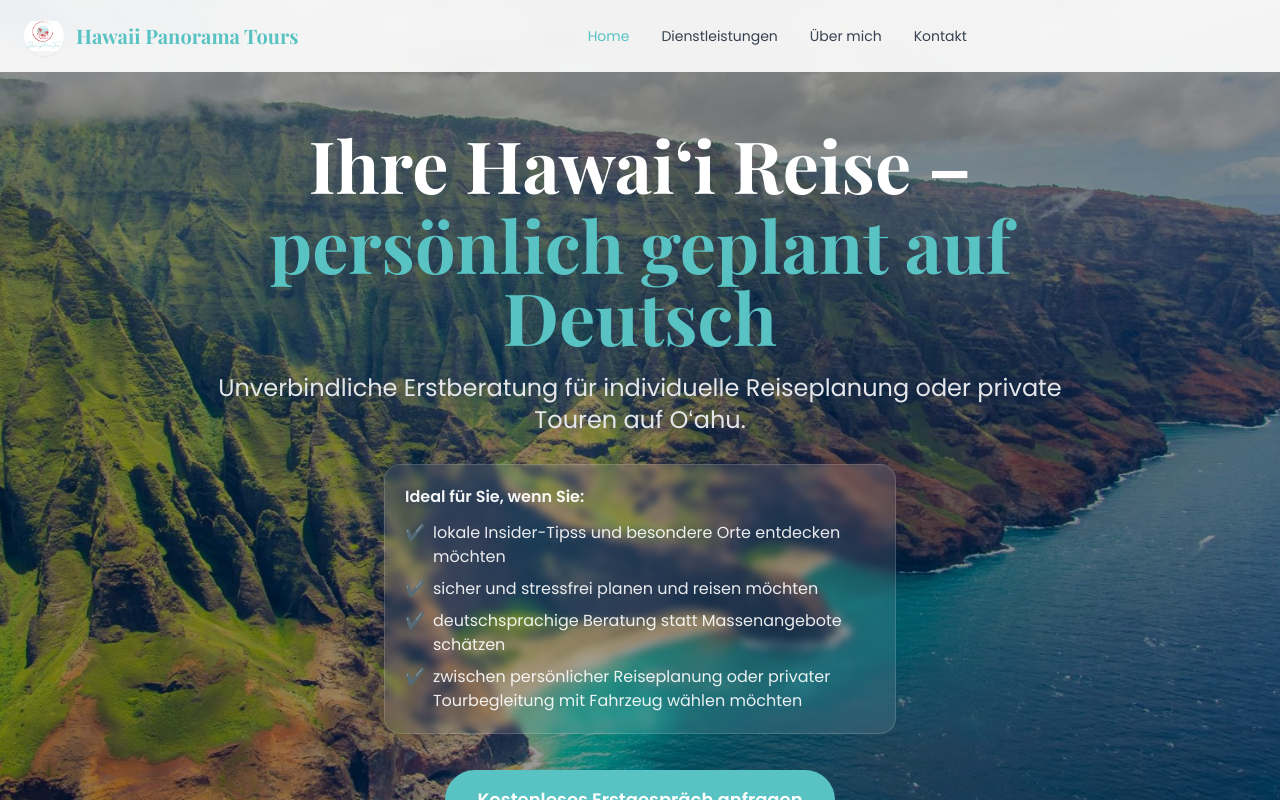
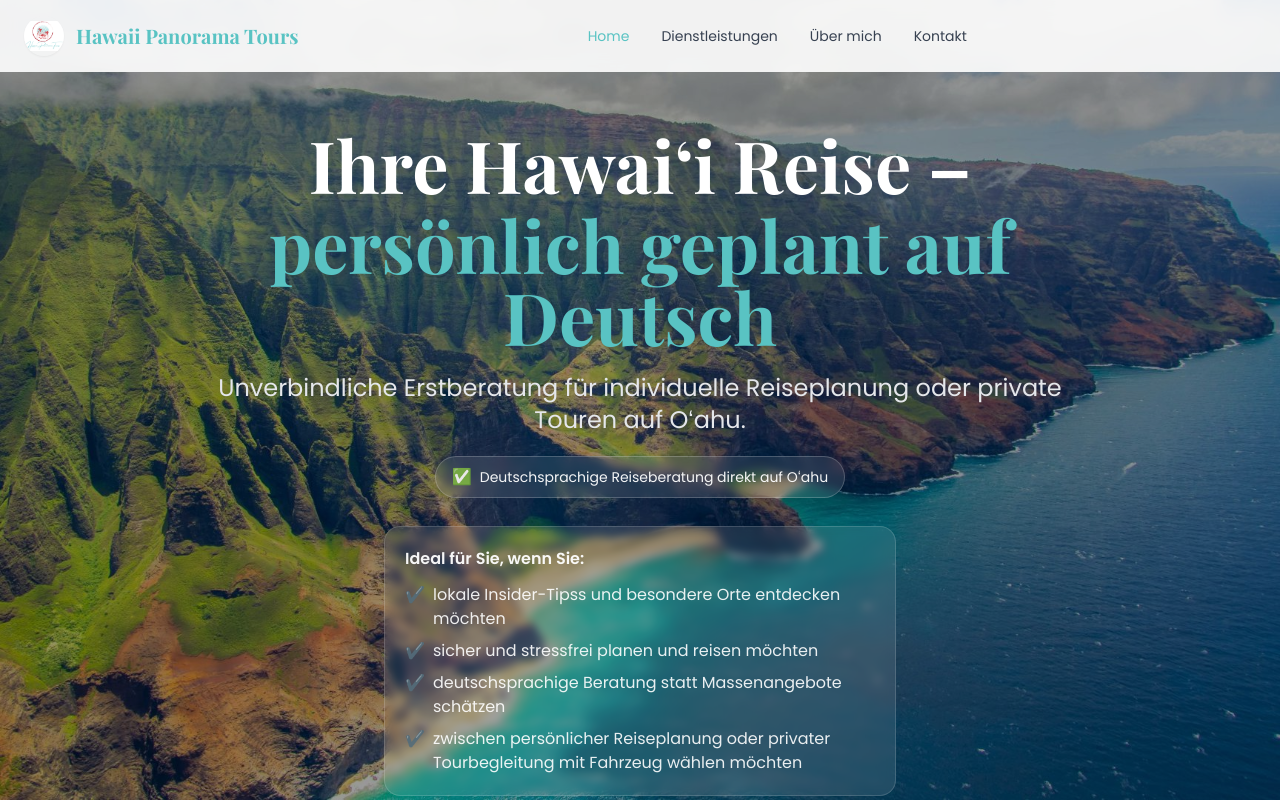
Before and after one commit to hawaiipanoramatours-prog/hawaiipanoramatours, a React (Vite) app: page / in a window 1280 px wide. Shown: the top 800 px of the page. Built offline with nearby package versions, Linux system fonts and the light colour scheme.

Commit message:
Update Sections.impl.jsx

```diff
--- a/src/components/Sections.impl.jsx
+++ b/src/components/Sections.impl.jsx
@@ -2,7 +2,7 @@ import { motion } from 'framer-motion'
 import * as Fi from 'react-icons/fi'
 import SafeIcon from './SafeIcon'
 
-/* ✅ HERO – 1 CTA + Trust-Block + Social-Textlink (Instagram + Facebook) */
+/* ✅ HERO – 1 CTA + Siegel + Trust-Block + Social-Textlink */
 export function Hero({ content, lang }) {
   const h = content.hero
   const bg = h.bg
@@ -18,7 +18,6 @@ export function Hero({ content, lang }) {
       ],
     },
     en: {
-      // optional: falls du später EN brauchst (kannst du auch löschen)
       title: 'Ideal for you if you:',
       good: [
         'want to discover local insider tips & special places',
@@ -43,7 +42,6 @@ export function Hero({ content, lang }) {
     >
       <div className="absolute inset-0 bg-black/40" />
 
-      {/* ✅ Header-Offset: damit die Headline NICHT “zu weit oben” sitzt */}
       <div className="relative z-10 w-full px-6 pt-28 md:pt-32 pb-14 flex items-start md:items-center">
         <div className="text-center text-white max-w-4xl mx-auto w-full">
           <motion.div
@@ -58,11 +56,21 @@ export function Hero({ content, lang }) {
               </span>
             </h1>
 
-            <p className="font-poppins text-xl md:text-2xl mb-7 text-gray-200">
+            <p className="font-poppins text-xl md:text-2xl mb-5 text-gray-200">
               {h.subtitle?.[lang] || h.subtitle?.de}
             </p>
 
-            {/* ✅ TRUST-BLOCK: schmaler, scanbar, mobile clean */}
+            {/* ✅ SIEGEL / BADGE */}
+            <div className="flex justify-center mb-7">
+              <div className="inline-flex items-center gap-2 rounded-full bg-white/10 border border-white/20 backdrop-blur-sm px-4 py-2">
+                <span className="text-white/90">✅</span>
+                <span className="font-poppins text-xs md:text-sm text-white/95">
+                  Deutschsprachige Reiseberatung direkt auf Oʻahu
+                </span>
+              </div>
+            </div>
+
+            {/* ✅ TRUST-BLOCK */}
             <div className="mx-auto max-w-md sm:max-w-lg text-left mb-9">
               <div className="rounded-2xl bg-white/10 border border-white/15 backdrop-blur-sm p-5">
                 <p className="font-poppins text-sm md:text-base font-semibold text-white/95 mb-3">
@@ -90,7 +98,6 @@ export function Hero({ content, lang }) {
             transition={{ duration: 0.8, delay: 0.25 }}
             className="flex flex-col items-center justify-center"
           >
-            {/* ✅ EIN klarer CTA */}
             <a
               href={content.brand.social.calendly}
               target="_blank"
@@ -102,7 +109,6 @@ export function Hero({ content, lang }) {
                 'Kostenlos anfragen'}
             </a>
 
-            {/* ✅ Ruhiger Social-Link (kein Button, kein Conversion-Bruch) */}
             <p className="mt-5 font-poppins text-sm text-white/90">
               {lang === 'en' ? (
                 <>
```
